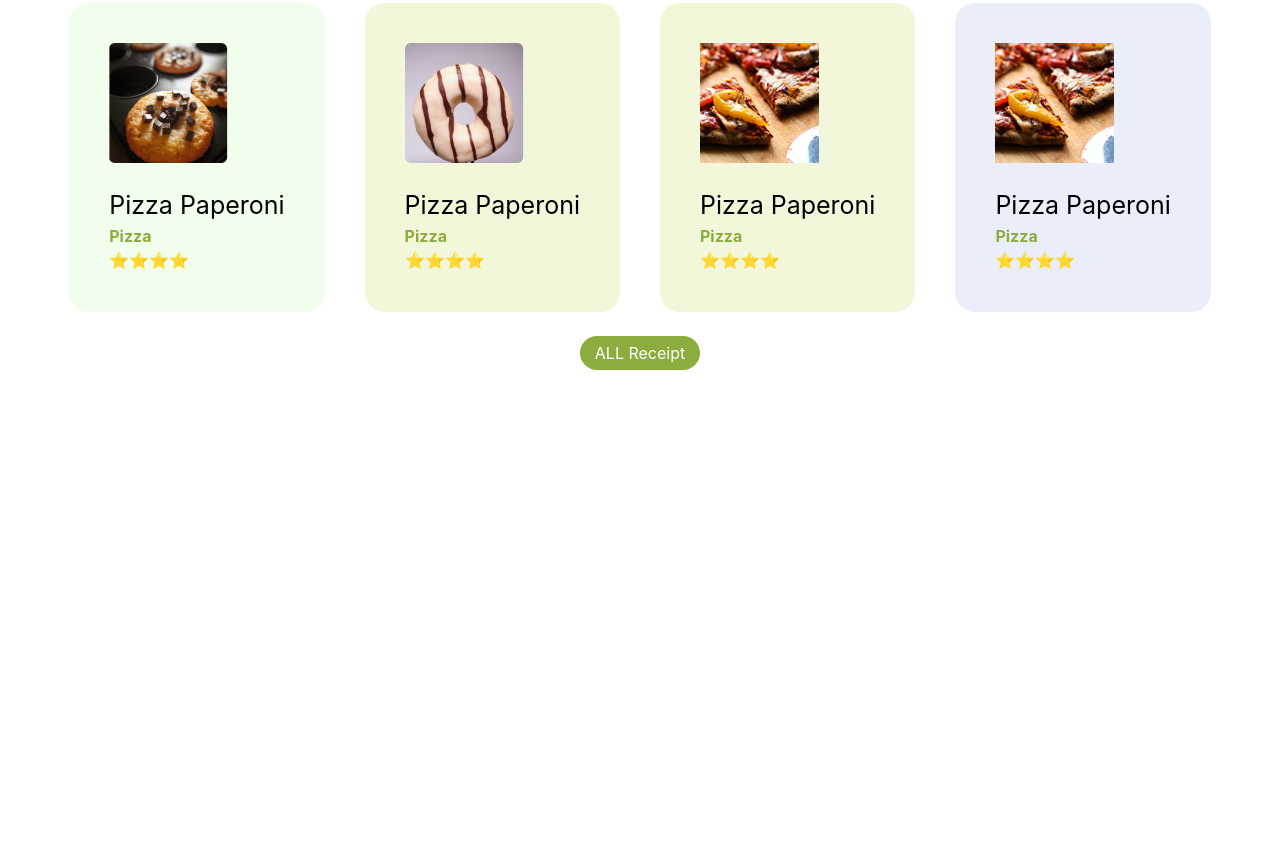
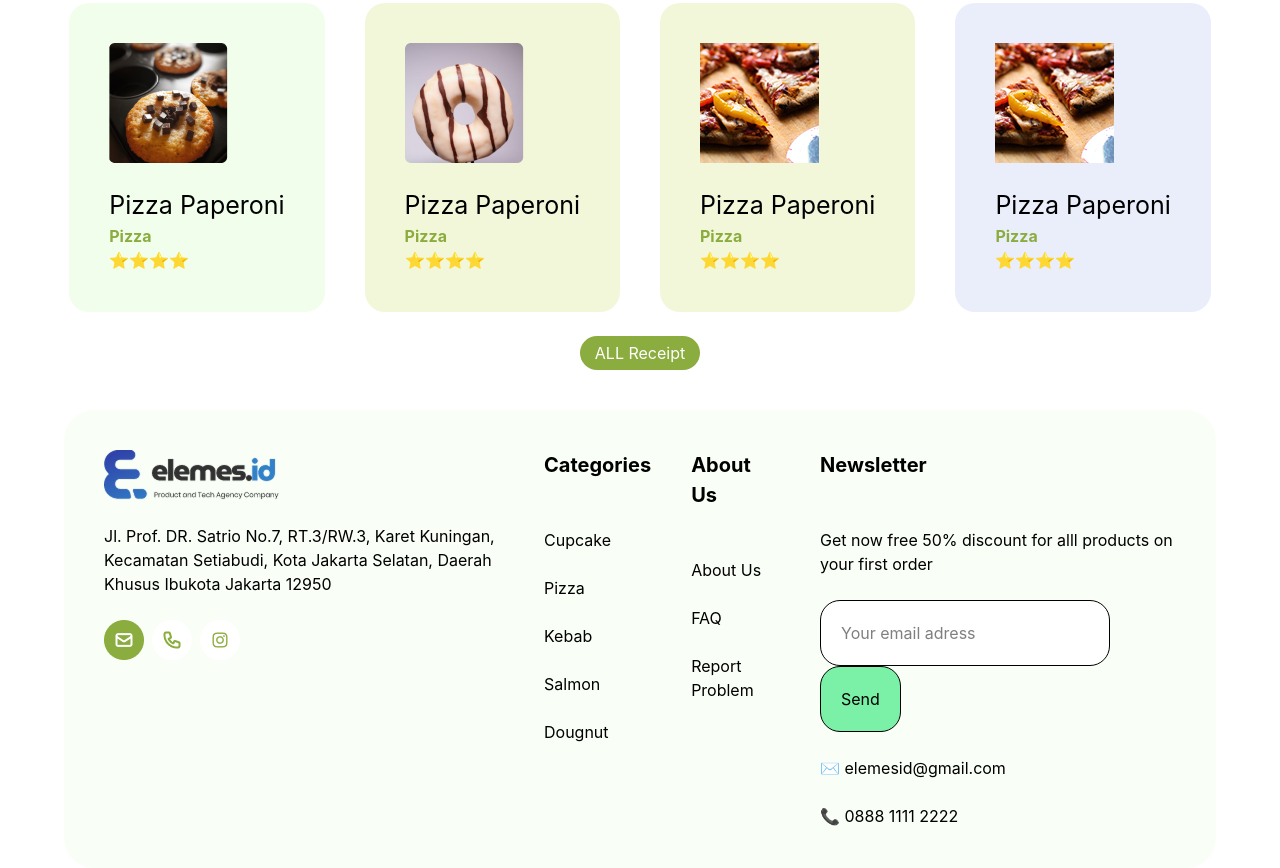
Before and after one commit to Hojiakbar-art/Hometask, a website: page index.html in a window 1280 px wide. Shown: the part 1633-2501 px from the top of the page. Before the commit the page ends 2003 px from the top, so only its background shows below. Drawn offline with nearby package versions, Linux system fonts and the light colour scheme; files that its build step writes are made by us from their sources.

Commit message:
Added footer

```diff
--- a/index.html
+++ b/index.html
@@ -170,5 +170,62 @@
         <br>
         <button class="bg-[#8BAC3E] rounded-[20px] text-white p-[5px_10px] w-30 m-auto block">ALL Receipt</button>
     </section>
+
+    <section class="w-[90%] lg:max-w-300 m-auto lg:mt-10 lg:bg-[#F9FFF6] lg:rounded-[30px] p-10">
+        <div class="flex justify-between border-t-1 p-[20px_0] lg:hidden">
+            <i class="fa-solid fa-bars"></i>
+            <i class="fa-solid fa-bars"></i>
+            <i class="fa-solid fa-bars"></i>
+        </div>
+        <div class="lg:flex lg:justify-between lg:gap-10 hidden">
+            <div>
+                <img src="./src/image 55.png" alt="">
+                <br>
+                <p class="lg:w-100">Jl. Prof. DR. Satrio No.7, RT.3/RW.3, Karet Kuningan,
+Kecamatan Setiabudi, Kota Jakarta Selatan,
+Daerah Khusus Ibukota Jakarta 12950</p>
+<br>
+                <img src="./src/col1.png" alt="">
+            </div>
+            <div>
+                <h1 class="text-[20px] font-bold">Categories</h1>
+                <br>
+                <br>
+                <p>Cupcake</p>
+                <br>
+                <p>Pizza</p>
+                <br>
+                <p>Kebab</p>
+                <br>
+                <p>Salmon</p>
+                <br>
+                <p>Dougnut</p>
+            </div>
+            <div>
+                <h1 class="text-[20px] font-bold">About Us</h1>
+                <br>
+                <br>
+                <p>About Us</p>
+                <br>
+                <p>FAQ</p>
+                <br>
+                <p>Report Problem</p>
+            </div>
+            <div>
+                <h1 class="text-[20px] font-bold">Newsletter</h1>
+                <br>
+                <br>
+                <p>Get now free 50% discount for alll products on your first order</p>
+                <br>
+                <input class="bg-white rounded-[20px] border-1 p-5" type="email" placeholder="Your email adress">
+                <button class="bg-green-300 p-5 border-1 rounded-[20px]">Send</button>
+                <br>
+                <br>
+                <p>✉️ elemesid@gmail.com</p>
+                <br>
+                <p>📞 0888 1111 2222 </p>
+            </div>
+        </div>
+    </section>
 </body>
 </html>
```
Also changed, not shown: src/col1.png (added).
